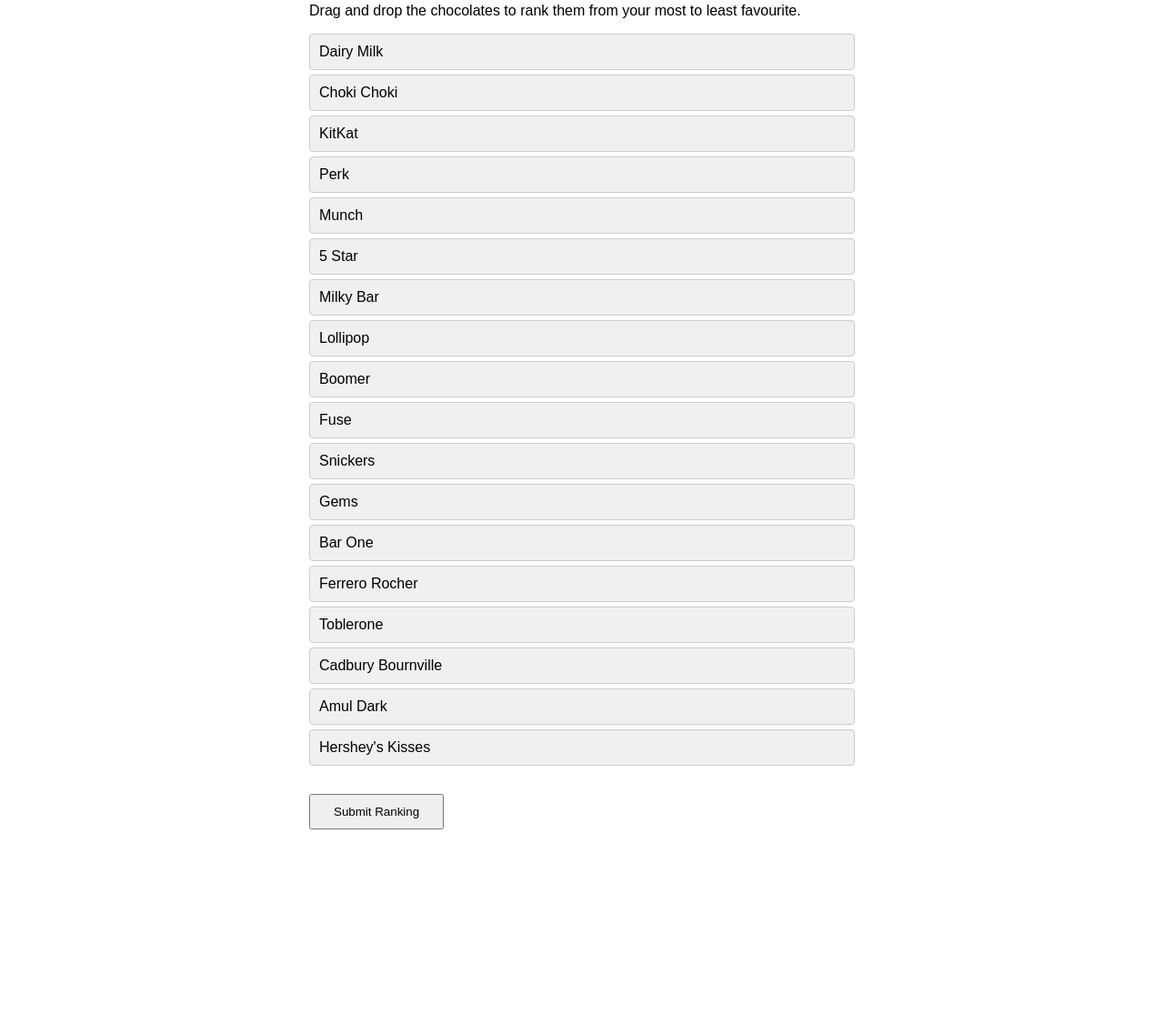
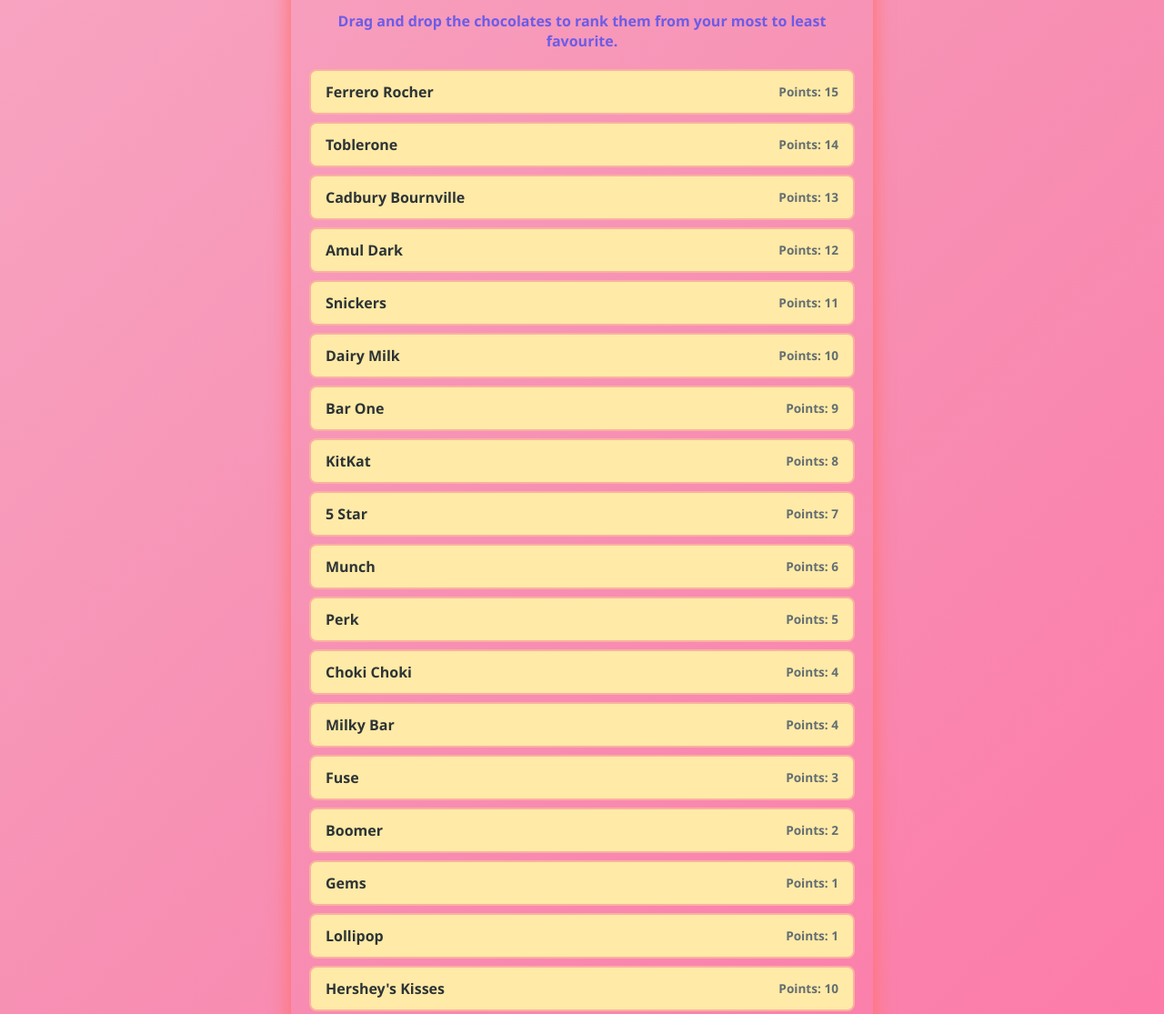
Before and after one commit to Ats146/chocolate_ranking_game, a plain HTML site: page index.html in a window 1280 px wide. Shown: the part 81-1196 px from the top of the page at 91% size. Before the commit the page ends 1013 px from the top, so only its background shows below. Drawn offline with Linux system fonts and the light colour scheme.

Commit message:
Add files via upload

```diff
--- a/index.html
+++ b/index.html
@@ -5,24 +5,72 @@
 <meta name="viewport" content="width=device-width, initial-scale=1" />
 <title>Rank Your Favourite Chocolates</title>
 <style>
-  body { font-family: Arial, sans-serif; max-width: 600px; margin: auto; padding: 20px; }
-  h2 { margin-bottom: 15px; }
-  #chocolate-list { list-style: none; padding: 0; }
+  body {
+    font-family: 'Segoe UI', Tahoma, Geneva, Verdana, sans-serif;
+    max-width: 600px;
+    margin: auto;
+    padding: 20px;
+    background: linear-gradient(135deg, #f8a5c2, #f78fb3, #fd79a8);
+    color: #2d3436;
+    box-shadow: 0 0 20px 3px #ff7675;
+    border-radius: 12px;
+  }
+  h2 {
+    text-align: center;
+    margin-bottom: 20px;
+    color: #d63031;
+  }
+  p {
+    text-align: center;
+    font-weight: bold;
+    color: #6c5ce7;
+  }
+  #chocolate-list {
+    list-style: none;
+    padding: 0;
+    margin: 20px 0;
+  }
   #chocolate-list li {
-    padding: 10px;
-    margin-bottom: 5px;
-    background: #f0f0f0;
+    padding: 12px 16px;
+    margin-bottom: 8px;
+    background: #ffeaa7;
     cursor: grab;
-    border-radius: 4px;
-    border: 1px solid #ccc;
+    border-radius: 8px;
+    border: 2px solid #fab1a0;
+    font-weight: 600;
+    display: flex;
+    justify-content: space-between;
+    align-items: center;
   }
   #chocolate-list li.dragging {
     opacity: 0.5;
   }
   button {
-    margin-top: 15px;
-    padding: 10px 25px;
+    display: block;
+    margin: 25px auto 0 auto;
+    padding: 12px 30px;
+    background-color: #6c5ce7;
+    border: none;
+    border-radius: 25px;
+    color: white;
+    font-weight: bold;
     cursor: pointer;
+    font-size: 1.1rem;
+    transition: background-color 0.3s ease;
+  }
+  button:hover {
+    background-color: #341f97;
+  }
+  #result {
+    margin-top: 25px;
+    text-align: center;
+    font-size: 1.5rem;
+    font-weight: bold;
+    color: #00b894;
+  }
+  .points {
+    font-size: 0.85rem;
+    color: #636e72;
   }
 </style>
 </head>
@@ -30,32 +78,55 @@
 
 <h2>Rank Your Favourite Chocolates</h2>
 <p>Drag and drop the chocolates to rank them from your most to least favourite.</p>
-<ul id="chocolate-list">
-  <li draggable="true">Dairy Milk</li>
-  <li draggable="true">Choki Choki</li>
-  <li draggable="true">KitKat</li>
-  <li draggable="true">Perk</li>
-  <li draggable="true">Munch</li>
-  <li draggable="true">5 Star</li>
-  <li draggable="true">Milky Bar</li>
-  <li draggable="true">Lollipop</li>
-  <li draggable="true">Boomer</li>
-  <li draggable="true">Fuse</li>
-  <li draggable="true">Snickers</li>
-  <li draggable="true">Gems</li>
-  <li draggable="true">Bar One</li>
-  <li draggable="true">Ferrero Rocher</li>
-  <li draggable="true">Toblerone</li>
-  <li draggable="true">Cadbury Bournville</li>
-  <li draggable="true">Amul Dark</li>
-  <li draggable="true">Hershey's Kisses</li>
-</ul>
+<ul id="chocolate-list"></ul>
 
 <button onclick="submitRanking()">Submit Ranking</button>
 
+<div id="result"></div>
+
 <script>
+  // Chocolates with assigned points reflecting relative price/popularity (max 15)
+  const chocolates = [
+    { name: 'Ferrero Rocher', points: 15 },
+    { name: 'Toblerone', points: 14 },
+    { name: 'Cadbury Bournville', points: 13 },
+    { name: 'Amul Dark', points: 12 },
+    { name: 'Snickers', points: 11 },
+    { name: 'Dairy Milk', points: 10 },
+    { name: 'Bar One', points: 9 },
+    { name: 'KitKat', points: 8 },
+    { name: '5 Star', points: 7 },
+    { name: 'Munch', points: 6 },
+    { name: 'Perk', points: 5 },
+    { name: 'Choki Choki', points: 4 },
+    { name: 'Milky Bar', points: 4 },
+    { name: 'Fuse', points: 3 },
+    { name: 'Boomer', points: 2 },
+    { name: 'Gems', points: 1 },
+    { name: 'Lollipop', points: 1 },
+    { name: "Hershey's Kisses", points: 10 }
+  ];
+
   const list = document.getElementById('chocolate-list');
+  const resultDiv = document.getElementById('result');
   let dragSrcEl = null;
+
+  function createList() {
+    chocolates.forEach(choc => {
+      const li = document.createElement('li');
+      li.setAttribute('draggable', 'true');
+      li.textContent = choc.name;
+
+      const span = document.createElement('span');
+      span.className = 'points';
+      span.textContent = `Points: ${choc.points}`;
+      li.appendChild(span);
+
+      list.appendChild(li);
+    });
+  }
+
+  createList();
 
   function handleDragStart(e) {
     dragSrcEl = this;
@@ -65,26 +136,13 @@
   }
 
   function handleDragOver(e) {
-    if (e.preventDefault) {
-      e.preventDefault(); // Necessary to allow drop
-    }
+    if (e.preventDefault) e.preventDefault(); // Allow drop
     e.dataTransfer.dropEffect = 'move';
     return false;
   }
 
-  function handleDragEnter() {
-    this.classList.add('over');
-  }
-
-  function handleDragLeave() {
-    this.classList.remove('over');
-  }
-
   function handleDrop(e) {
-    if (e.stopPropagation) {
-      e.stopPropagation(); // stops the browser from redirecting.
-    }
-
+    if (e.stopPropagation) e.stopPropagation(); // Stops redirect
     if (dragSrcEl !== this) {
       dragSrcEl.innerHTML = this.innerHTML;
       this.innerHTML = e.dataTransfer.getData('text/html');
@@ -94,23 +152,46 @@
 
   function handleDragEnd() {
     [...list.querySelectorAll('li')].forEach(item => {
-      item.classList.remove('over', 'dragging');
+      item.classList.remove('dragging');
     });
   }
 
   [...list.querySelectorAll('li')].forEach(item => {
     item.addEventListener('dragstart', handleDragStart, false);
-    item.addEventListener('dragenter', handleDragEnter, false);
     item.addEventListener('dragover', handleDragOver, false);
-    item.addEventListener('dragleave', handleDragLeave, false);
     item.addEventListener('drop', handleDrop, false);
     item.addEventListener('dragend', handleDragEnd, false);
   });
 
   function submitRanking() {
-    const ranked = [...list.querySelectorAll('li')].map(li => li.textContent);
-    alert('Thanks! Your chocolate ranking is saved. Check console for details.');
-    console.log('Chocolate ranking:', ranked);
+    const rankedChocs = [...list.querySelectorAll('li')];
+    const rankedNames = rankedChocs.map(li => li.firstChild.textContent.trim());
+
+    // Calculate threshold: half chocolates' points sum * (half count)
+    const halfCount = Math.floor(chocolates.length / 2);
+    const topHalf = rankedNames.slice(0, halfCount);
+    const pointsMap = new Map(chocolates.map(c => [c.name, c.points]));
+
+    const sumPointsHalf = Array.from(pointsMap.values())
+      .sort((a,b) => b-a)
+      .slice(0, halfCount)
+      .reduce((a,b) => a + b, 0);
+    const threshold = sumPointsHalf; // can adjust factor here if needed
+
+    // Sum points for top half selected chocolates
+    const scored = topHalf.reduce((sum, name) => sum + (pointsMap.get(name) || 0), 0);
+
+    if (scored >= threshold) {
+      resultDiv.textContent = "🎉 Congratulations! You are a TRUE Chocolate Lover! 🍫❤️";
+      resultDiv.style.color = '#d63031';
+    } else {
+      resultDiv.textContent = "Nice ranking! You might want to explore more chocolates! 😊";
+      resultDiv.style.color = '#0984e3';
+    }
+
+    console.log("Top half chocolates ranked:", topHalf);
+    console.log("Total points scored:", scored);
+    console.log("Points threshold:", threshold);
   }
 </script>
 
```
